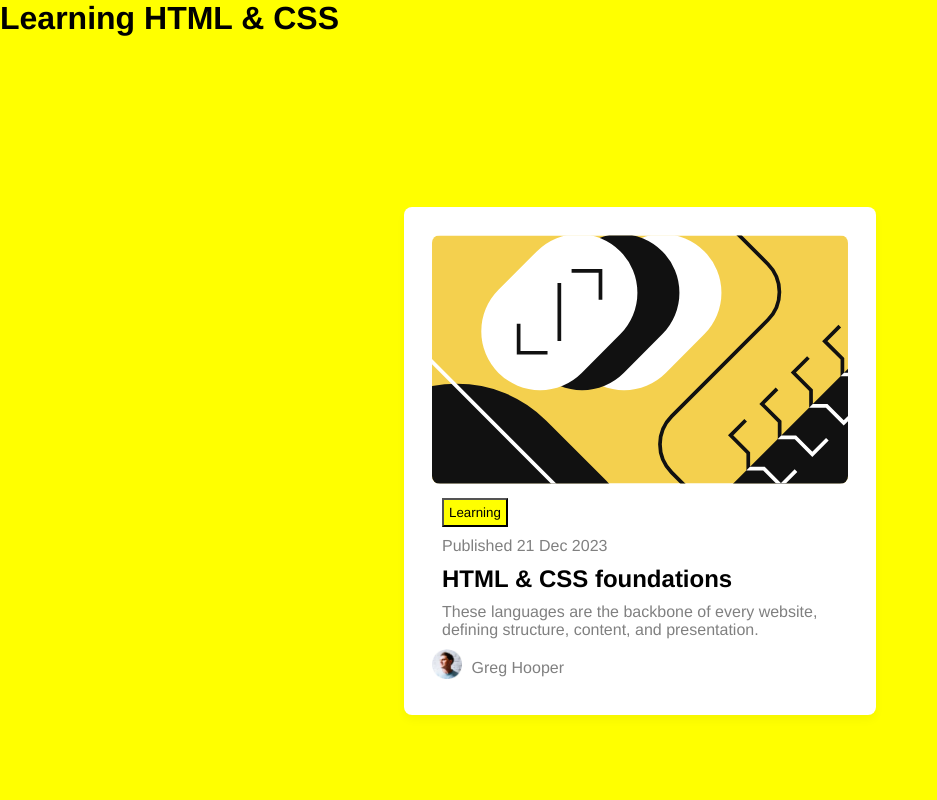
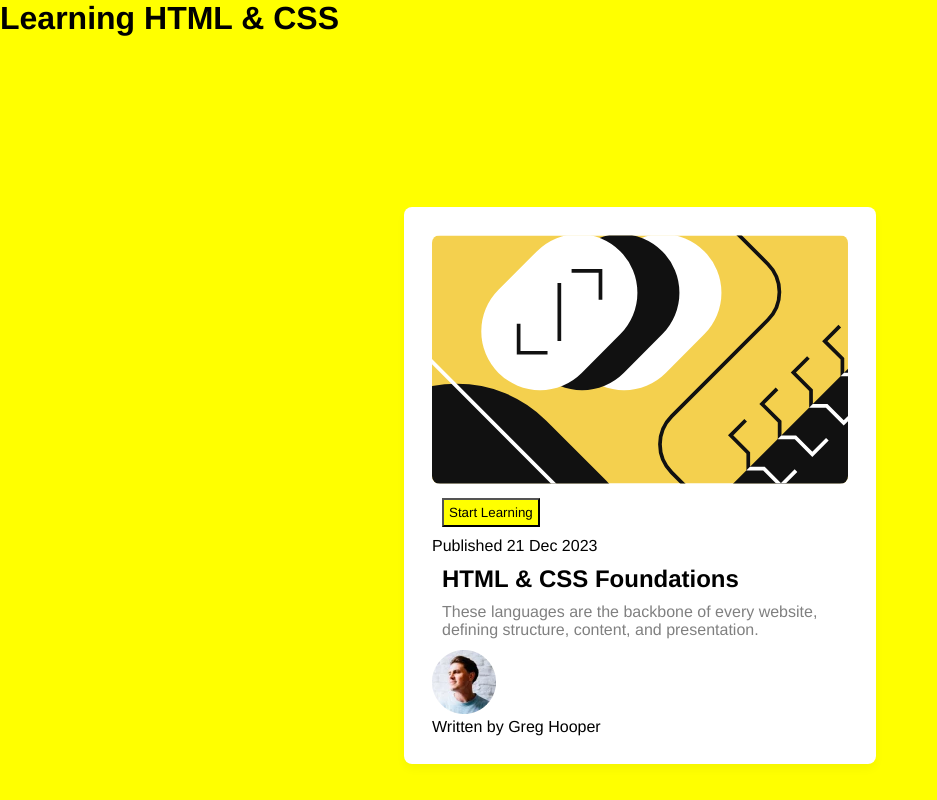
Before and after one commit to safyabdelrahem/frontend-monitor-task3, a plain HTML site: page index.html in a window 1280 px wide. Shown: the top 800 px of the page, without its empty margins (0-937 px from the left). Drawn offline with Linux system fonts and the light colour scheme.

Commit message:
Update index.html

```diff
--- a/index.html
+++ b/index.html
@@ -7,24 +7,39 @@
     <link rel="stylesheet" href="style.css">
 </head>
 <body>
+    <!-- Using a semantic header tag for better structure -->
     <header>
         <h1>Learning HTML & CSS</h1>
     </header>
+
+    <!-- The main tag clearly defines the main content area, improving accessibility -->
     <main>
         <div class="container">
-            <a href="#" class="card-item">
-                <img class="image" src="illustration-article.svg" alt="Illustration related to the article">
-                <button>Learning</button>
-                <span>Published 21 Dec 2023</span>
-                <h2>HTML & CSS foundations</h2>
+            <!-- Using anchor tag without href="#" for accessibility -->
+            <article class="card-item">
+                <!-- Alt text should describe the content and context of the image -->
+                <img class="image" src="illustration-article.svg" alt="An illustration related to HTML & CSS article">
+
+                <!-- Button placed inside a more meaningful context -->
+                <button>Start Learning</button>
+
+                <!-- Replacing span with a time tag for semantic meaning -->
+                <time datetime="2023-12-21">Published 21 Dec 2023</time>
+
+                <!-- Headings should reflect the structure of the document -->
+                <h2>HTML & CSS Foundations</h2>
                 <p>These languages are the backbone of every website, defining structure, content, and presentation.</p>
-                <div class="icon">
-                    <img class="logo" src="image-avatar.webp" alt="Greg Hooper's logo">
-                    <p>Greg Hooper</p>
-                </div>
-            </a>
+
+                <!-- Grouping author info inside a figure tag for better semantic meaning -->
+                <figure class="author-info">
+                    <img class="logo" src="image-avatar.webp" alt="Greg Hooper's avatar">
+                    <figcaption>Written by Greg Hooper</figcaption>
+                </figure>
+            </article>
         </div>
     </main>
+
+    <!-- Semantic footer tag for clarity -->
     <footer>
         <p>Footer content here</p>
     </footer>
```
